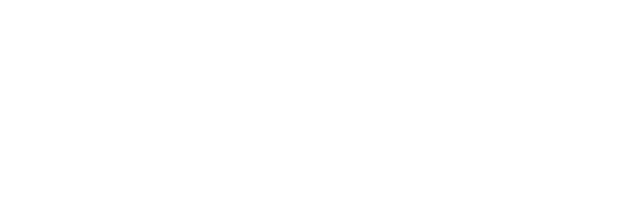
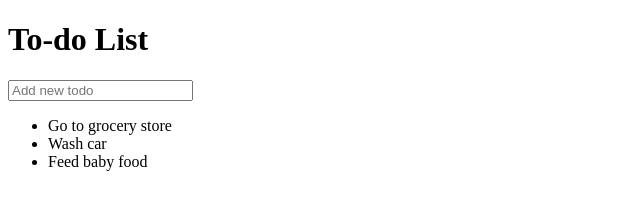
Before and after one commit to drew-hart/170-todo-list, a website: page index.html in a window 1280 px wide. Shown: the whole page, without its empty margins (0-640 px from the left). Drawn offline with nearby package versions, Linux system fonts and the light colour scheme.

Commit message:
added basic html structure for to do list

```diff
--- a/index.html
+++ b/index.html
@@ -6,6 +6,20 @@
   <script src="https://code.jquery.com/jquery-2.2.4.min.js"></script>
 </head>
 <body>
+<div id="container">
+
+  <h1>To-do List <i class="fa fa-plus" aria-hidden="true"></i></h1>
+  <input type="text" placeholder="Add new todo">
+  <ul>
+    <li><span><i class="fa fa-trash" aria-hidden="true"></i></span>Go to grocery store</li>
+    <li><span><i class="fa fa-trash" aria-hidden="true"></i></span>Wash car</li>
+    <li><span><i class="fa fa-trash" aria-hidden="true"></i></span>Feed baby food</li>
+  </ul>
+
+</div>
+
+
+</div>
 
 <script src="assets/js/app.js"></script>
 </body>
```
